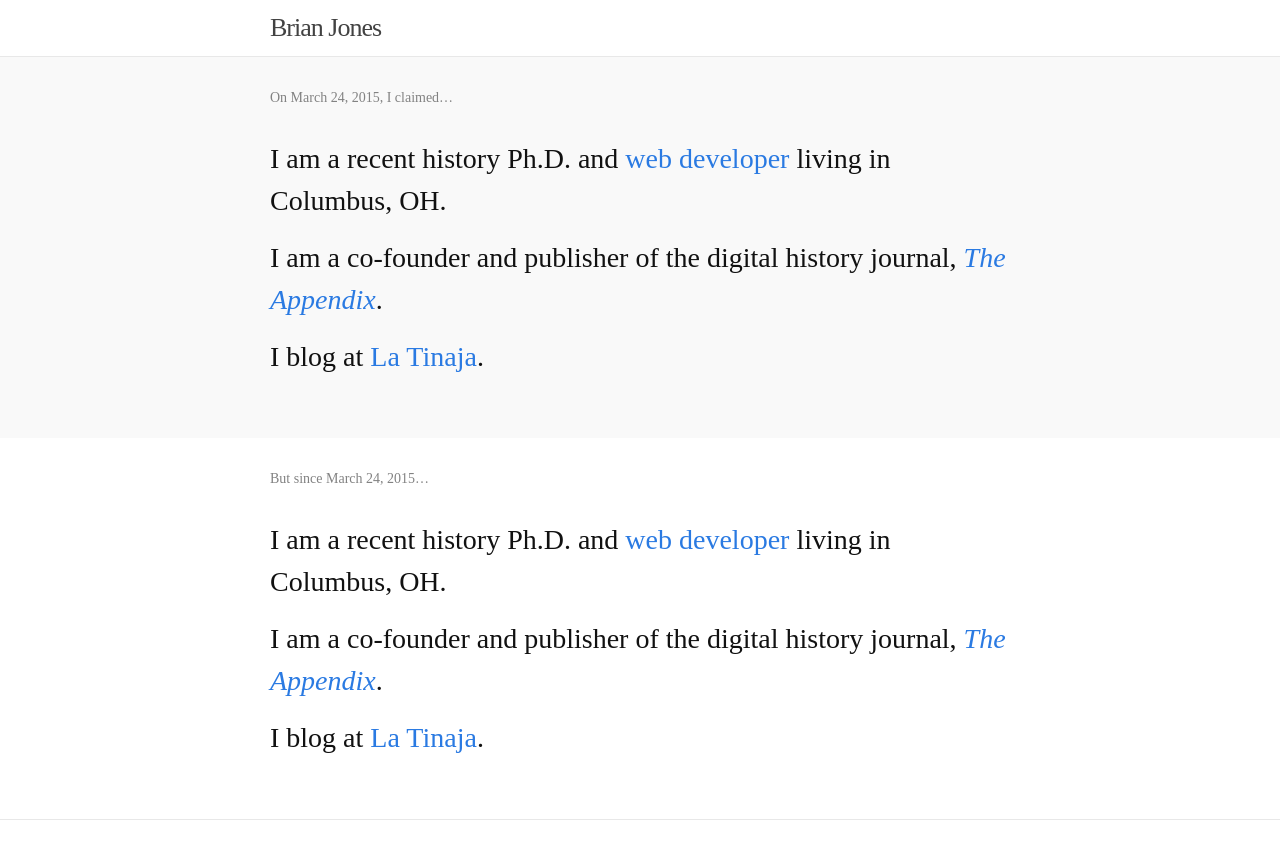
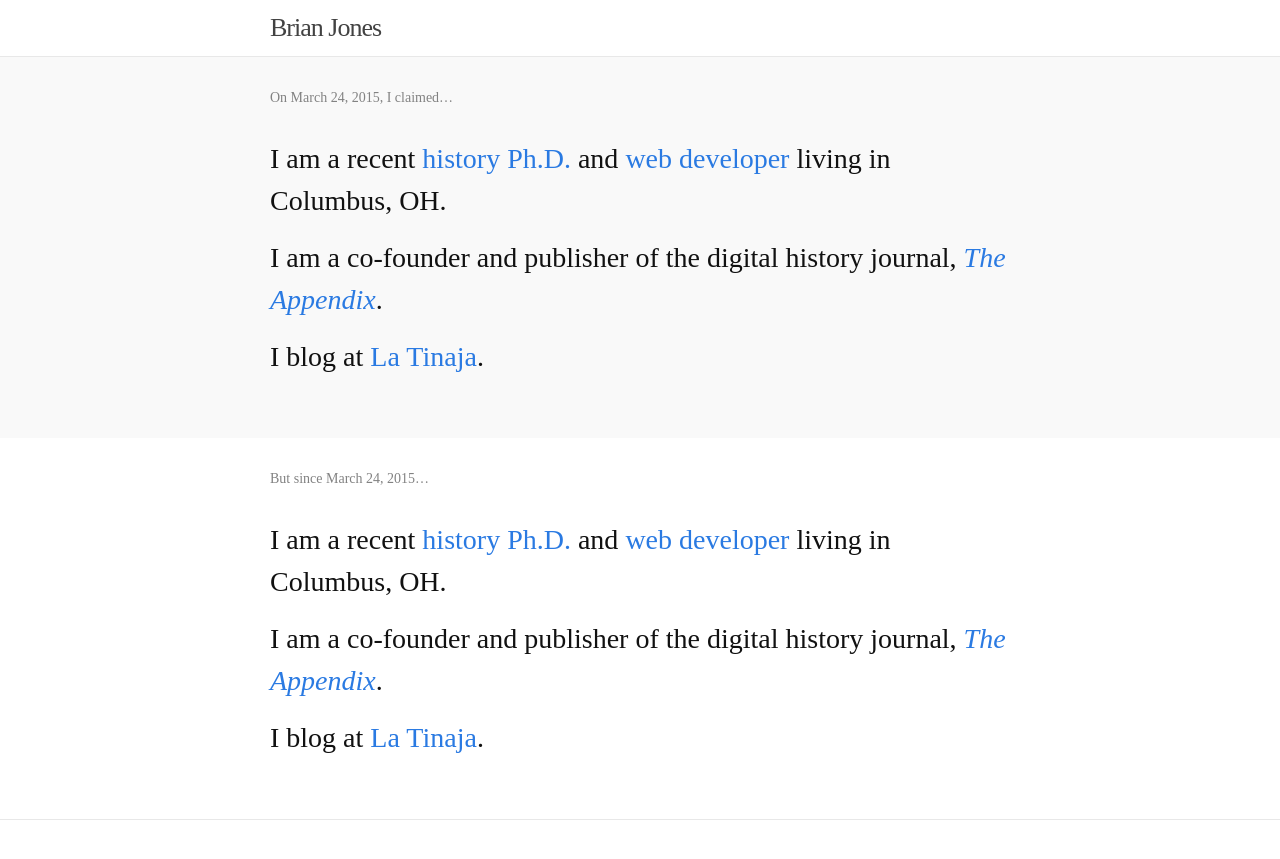
Before and after one commit to jonesbp/brianjon.es, a Jekyll site: the page built from _posts/2015-03-24-bio.md, in a window 1280 px wide. Shown: the top 859 px of the page. Built offline with Jekyll 4.4.1, drawn with Linux system fonts in a browser that asks for light colours; part of the change alters nothing that is shown.

```diff
--- a/_posts/2015-03-24-bio.md
+++ b/_posts/2015-03-24-bio.md
@@ -2,7 +2,7 @@
 layout: post
 ---
 
-I am a recent history Ph.D. and [web developer](http://foamgarden.com) living in Columbus, OH.
+I am a recent [history Ph.D.](http://tinaja.computer/2014/10/28/abstract-making-the-ocean.html) and [web developer](http://foamgarden.com) living in Columbus, OH.
 
 I am a co-founder and publisher of the digital history journal, [_The Appendix_](http://theappendix.net).
 
```
